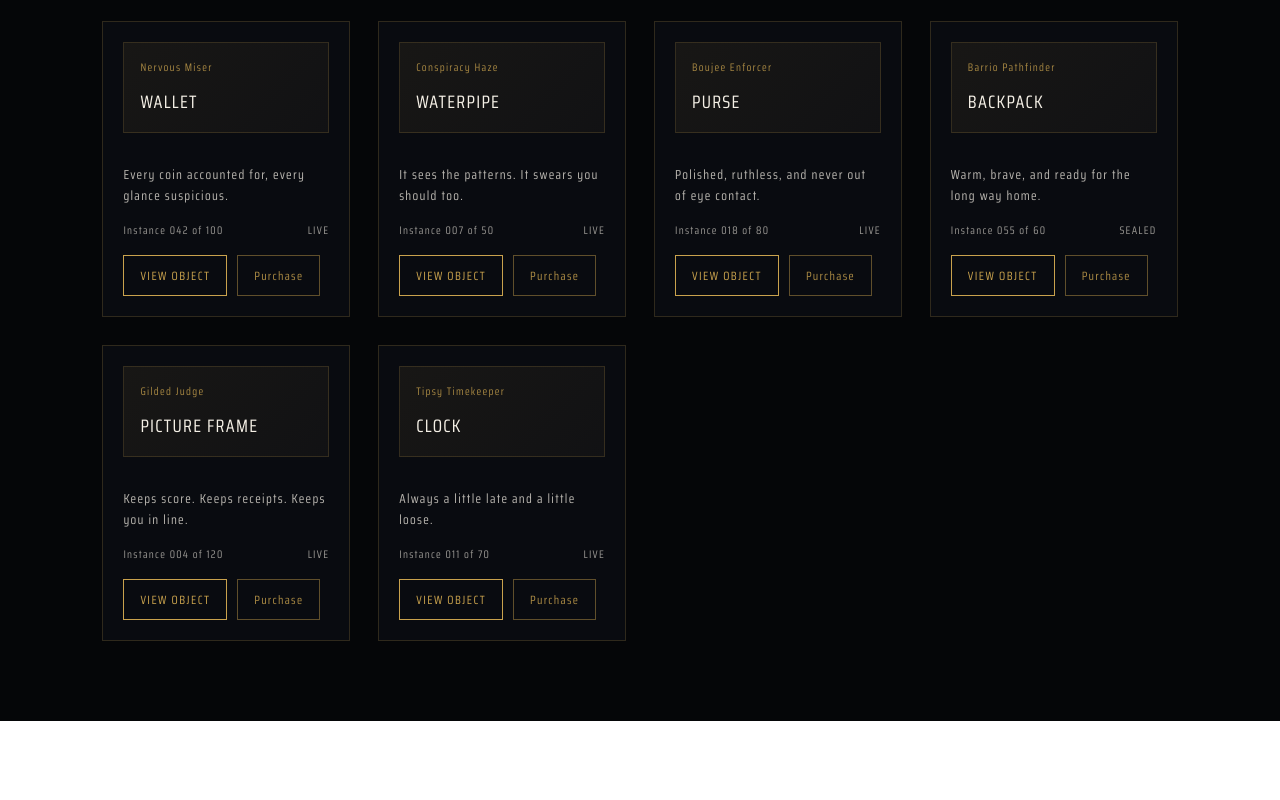
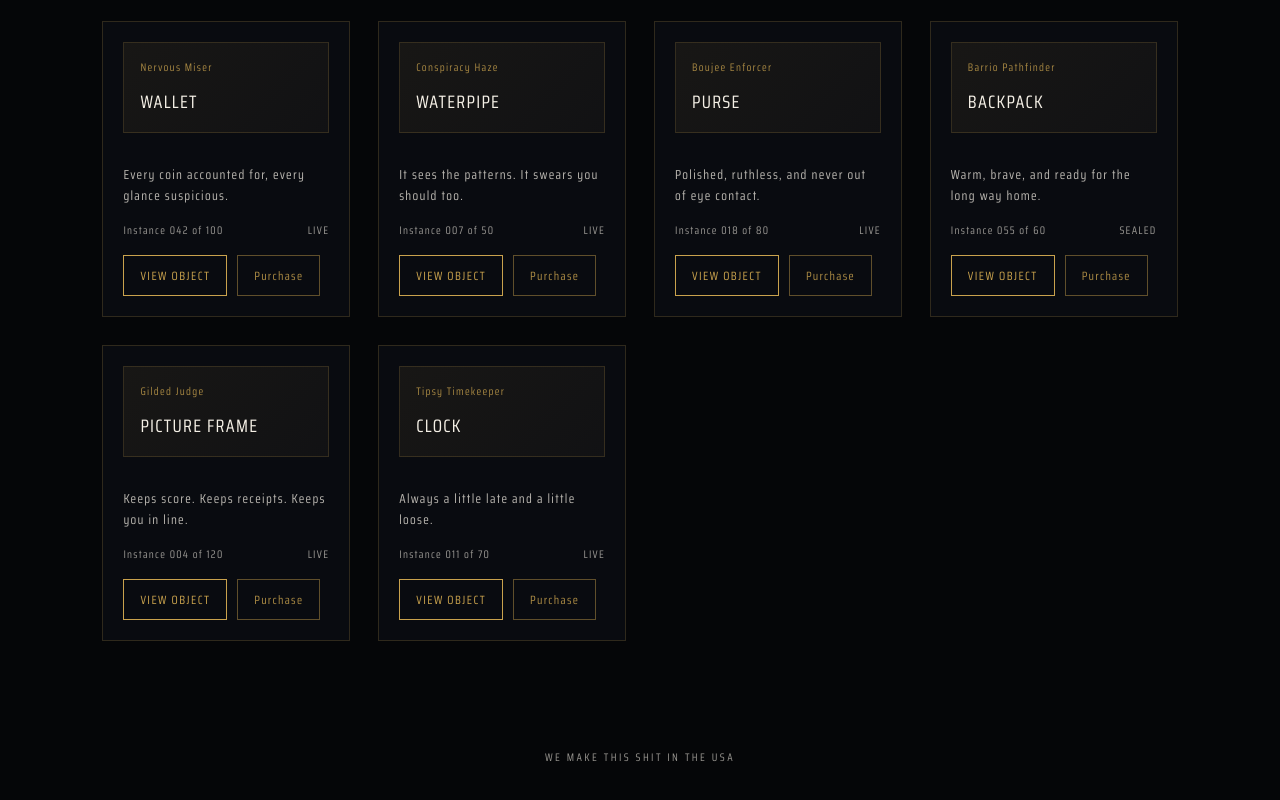
Before and after one commit to Tate5000/wtfwerks-site, a React (Vite) app: page / in a window 1280 px wide. Shown: the part 1030-1830 px from the top of the page. Before the commit the page ends 1751 px from the top, so only its background shows below. Built offline with nearby package versions, Linux system fonts and the light colour scheme.

Commit message:
Add footer origin line

```diff
--- a/src/pages/Home.jsx
+++ b/src/pages/Home.jsx
@@ -329,6 +329,10 @@ export default function Home() {
         </section>
       </main>
 
+      <footer className="footer">
+        WE MAKE THIS SHIT IN THE USA
+      </footer>
+
       {activeProduct && (
         <ProductViewer
           product={activeProduct}
--- a/src/styles.css
+++ b/src/styles.css
@@ -485,6 +485,14 @@ canvas {
   overflow: auto;
 }
 
+.footer {
+  text-align: center;
+  padding: 28px 16px 40px;
+  font-size: 11px;
+  letter-spacing: 0.22em;
+  opacity: 0.6;
+}
+
 .app-download {
   background: radial-gradient(circle at top, #0b111a, #020203 70%);
   min-height: 100vh;
```
